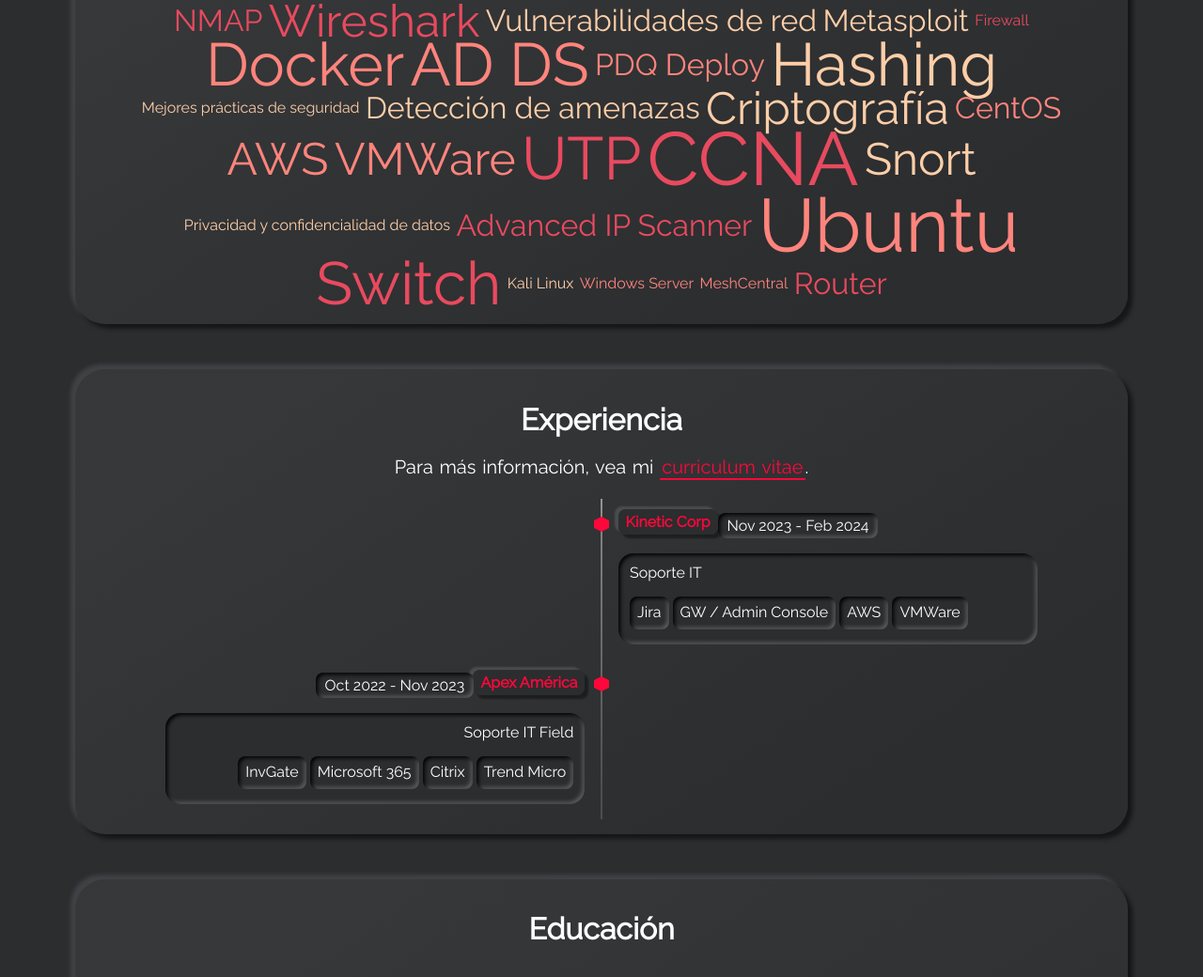
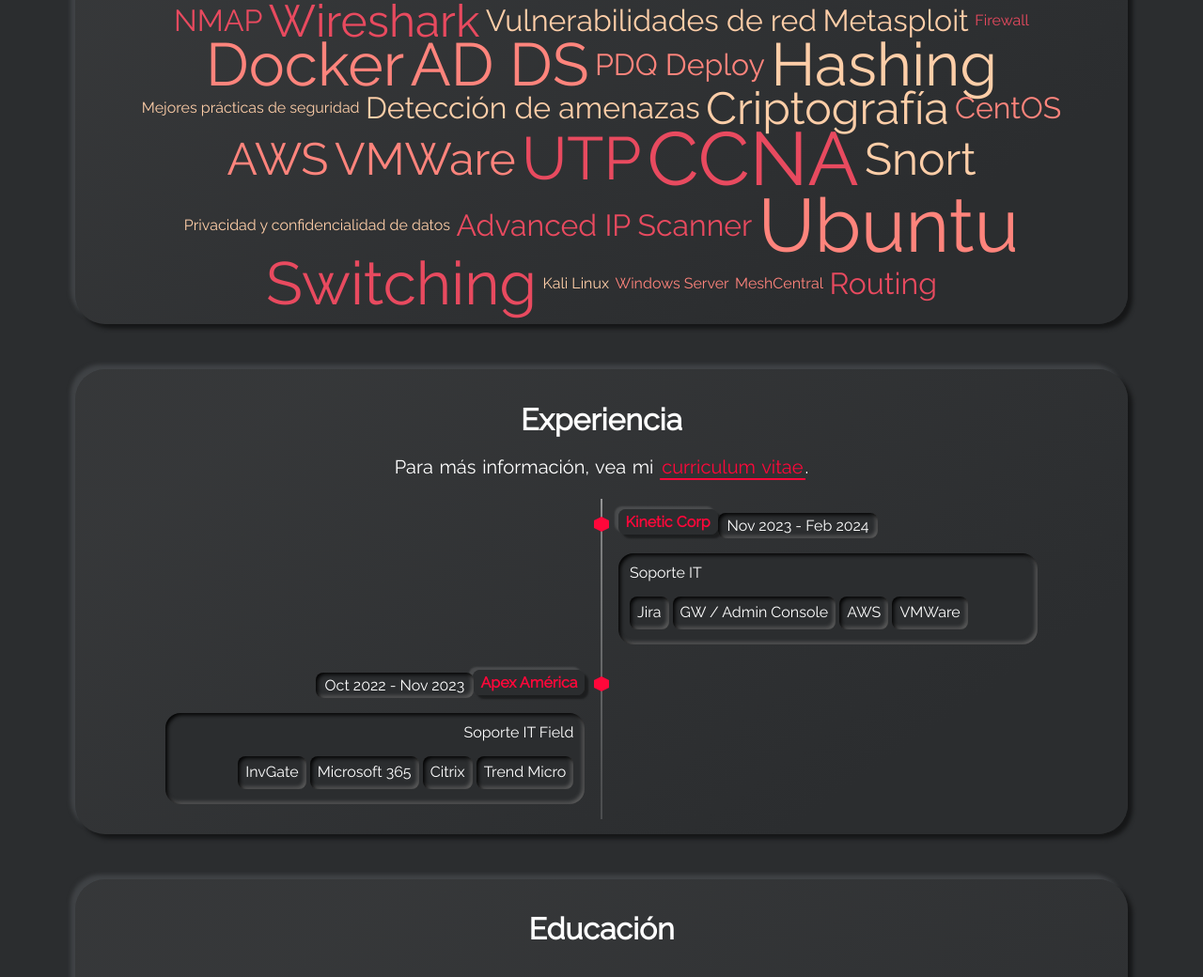
Before and after one commit to Juan654-bot/_CV, a plain HTML site: page index.html in a window 1280 px wide. Shown: the part 1365-2405 px from the top of the page at 94% size. Drawn offline with Linux system fonts and the light colour scheme.

Commit message:
cambié switching y routing

```diff
--- a/index.html
+++ b/index.html
@@ -151,7 +151,7 @@
     </div>
 
     <div skill-type="language" skill-weight="4" data-aos="zoom-in">
-      Switch
+      Switching
     </div>
 
     <div skill-type="language" skill-weight="2" data-aos="zoom-in">
@@ -171,7 +171,7 @@
     </div>
 
     <div skill-type="language" skill-weight="2" data-aos="zoom-in">
-      Router
+      Routing
     </div>
 
     <div skill-type="language" skill-weight="2" data-aos="zoom-in">
```
